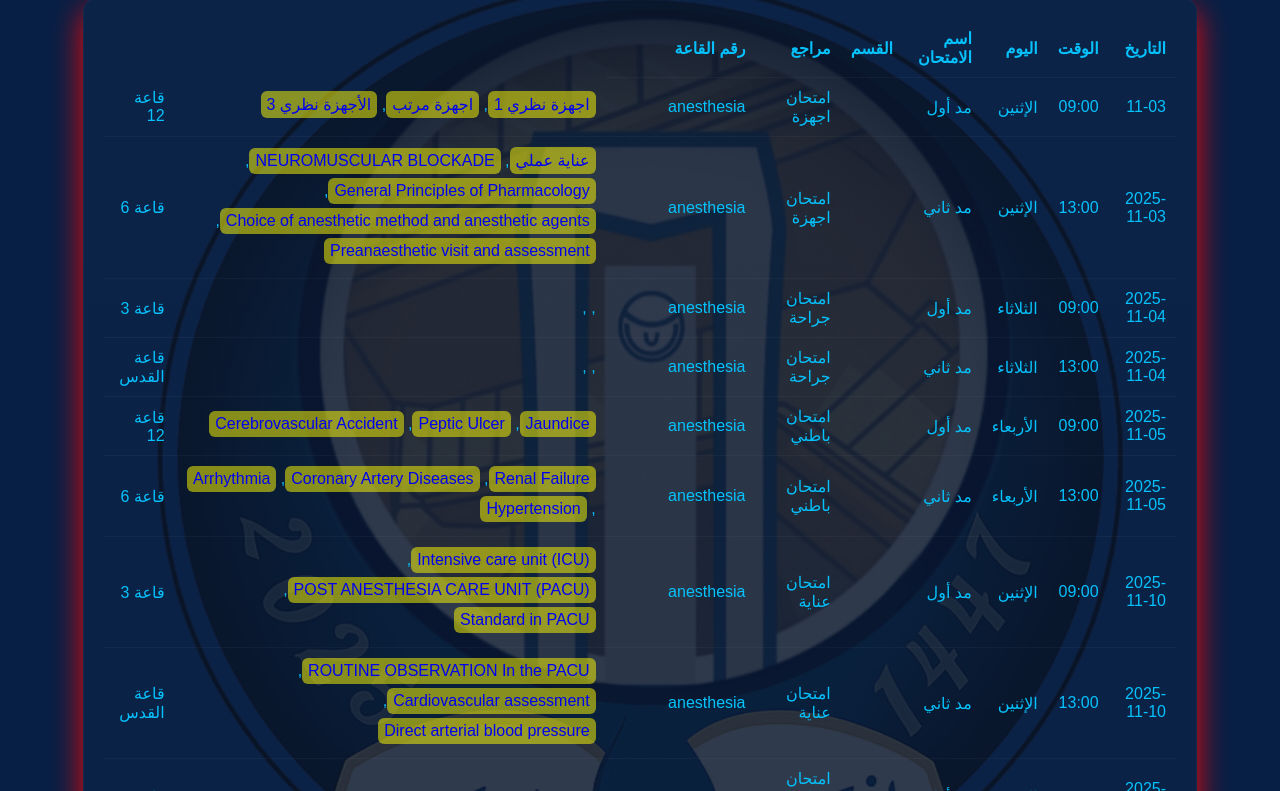
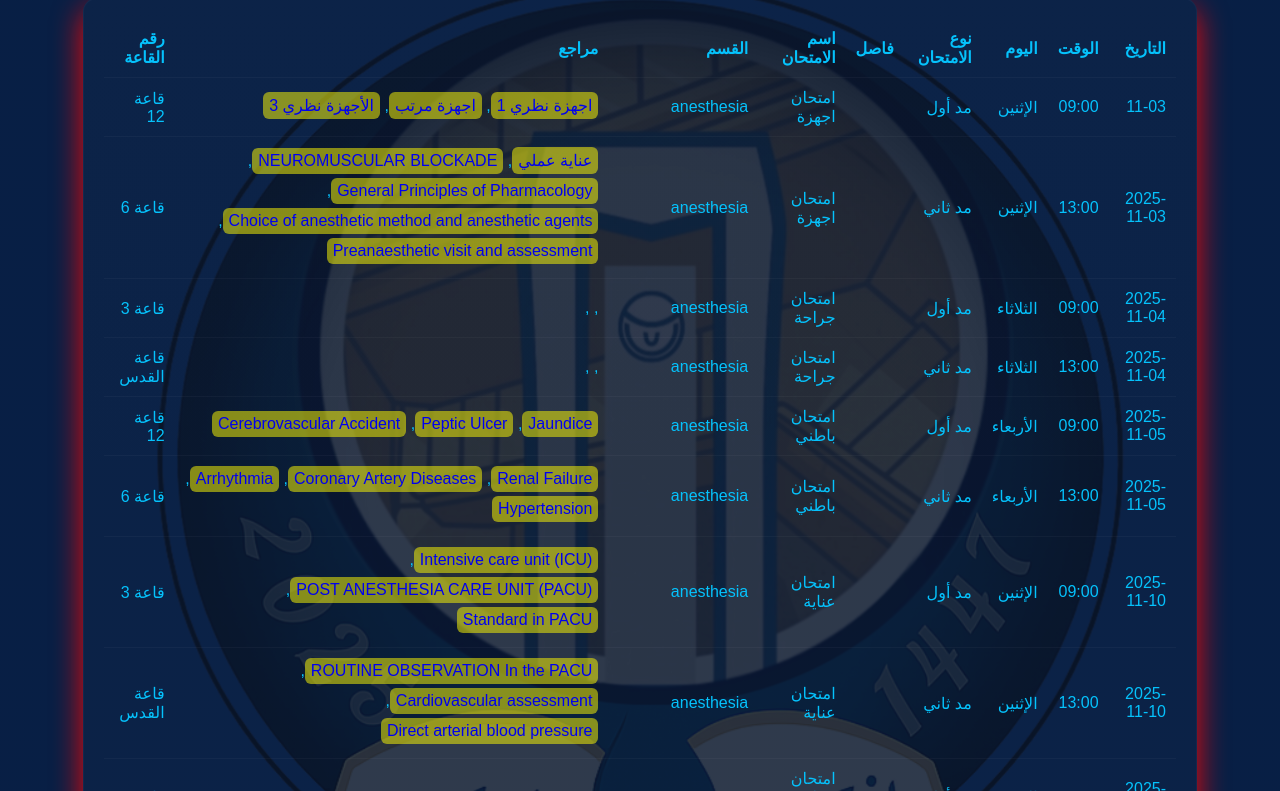
Before and after one commit to m36-3/MTU2-Horizon-Technology, a plain HTML site: page exams-calendar.html in a window 1280 px wide. Shown: the part 192-983 px from the top of the page. Drawn offline with Linux system fonts and the light colour scheme.

Commit message:
Update exams-calendar.html

```diff
--- a/exams-calendar.html
+++ b/exams-calendar.html
@@ -49,6 +49,8 @@
         <th>التاريخ</th>
         <th>الوقت</th>
         <th>اليوم</th>
+      <th>نوع الامتحان</th>
+        <th>فاصل </th>
         <th>اسم الامتحان</th>
         <th>القسم</th>
         <th>مراجع</th>
```
